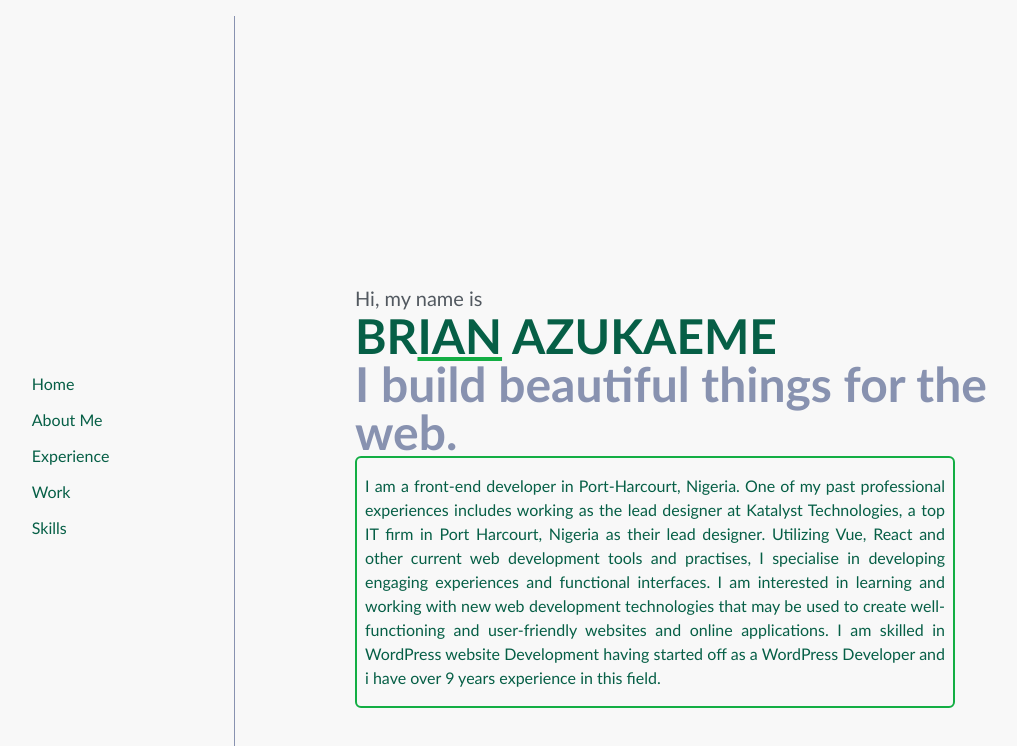
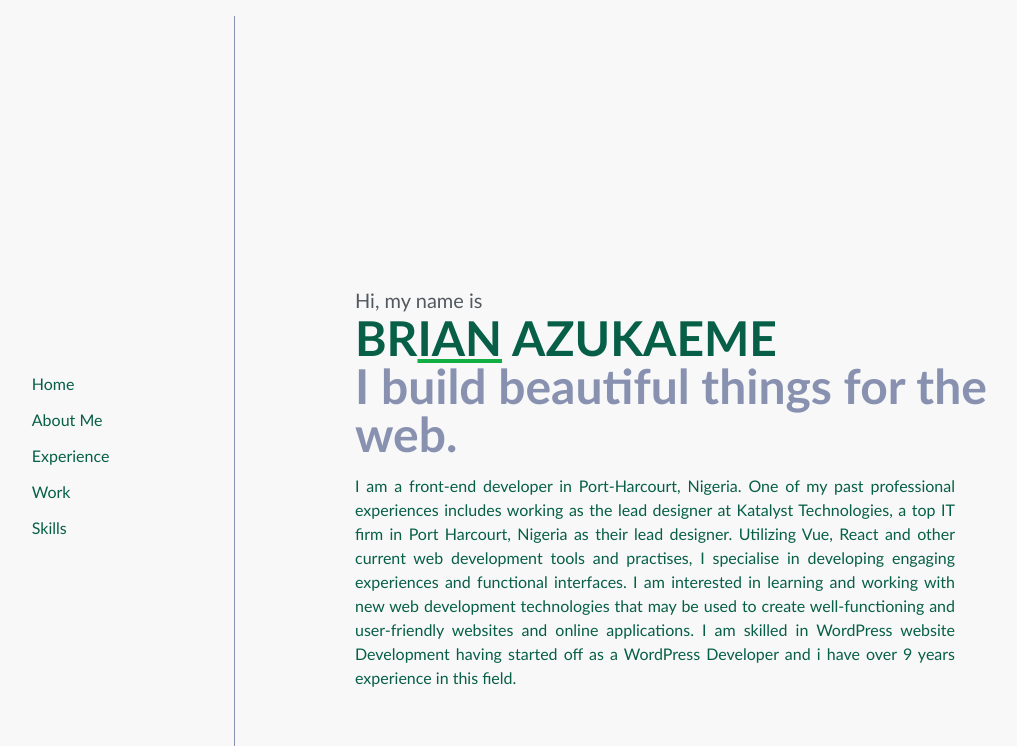
Before and after one commit to MadFury94/portfolio, a Vue app: page / in a window 1280 px wide. Shown: the top 746 px of the page, without its empty margins (85-1102 px from the left). Built offline with nearby package versions, Linux system fonts and the light colour scheme; some icons are missing.

Commit message:
Boreder
Removed border in homeview

```diff
--- a/src/views/HomeView.vue
+++ b/src/views/HomeView.vue
@@ -14,9 +14,7 @@
             <h1 class="text-5xl text-slate-200 font-bold">
               I build beautiful things for the web.
             </h1>
-            <p
-              class="text-justify py-4 lg:w-[600px] regular-text border-2 border-r-2 px-2 border-slate-900 rounded-md"
-            >
+            <p class="text-justify py-4 lg:w-[600px] regular-text">
               I am a front-end developer in Port-Harcourt, Nigeria. One of my
               past professional experiences includes working as the lead
               designer at Katalyst Technologies, a top IT firm in Port Harcourt,
```
